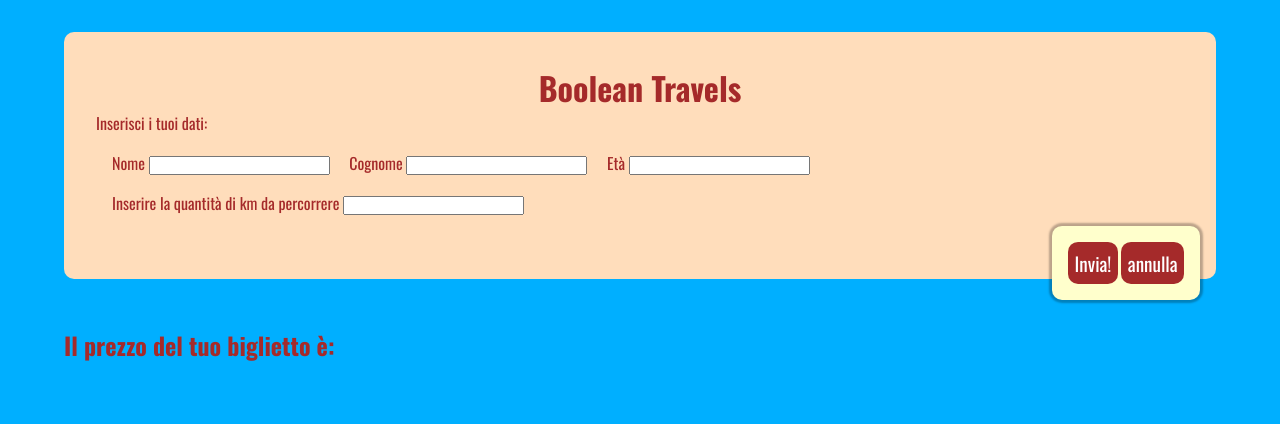
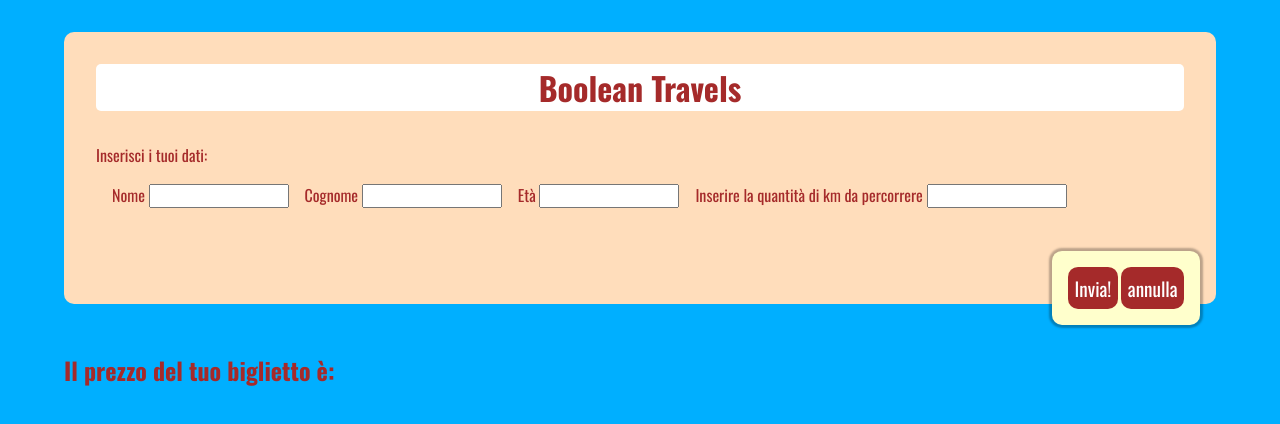
Before and after one commit to gioanbatan/js-biglietto-treno-form, a plain HTML site: page index.html in a window 1280 px wide. Drawn offline with nearby package versions, Linux system fonts and the light colour scheme.

Commit message:
Added output name, lastname and age

```diff
--- a/css/style.css
+++ b/css/style.css
@@ -15,7 +15,12 @@ html {
 }
 
 h1 {
+    display: block;
     text-align: center;
+    background-color: #ffffff;
+    border-radius: 5px;
+
+    margin-bottom: 2rem;
 }
 
 h2 {
@@ -23,6 +28,10 @@ h2 {
 }
 
 button {
+    font-family: 'Oswald', sans-serif;
+}
+
+input {
     font-family: 'Oswald', sans-serif;
 }
 
@@ -36,13 +45,23 @@ button {
     position: relative;
     margin-top: 2rem;
     background-color: #ffddbb;
-    padding: 2rem 2rem 4rem;
+    padding: 2rem 2rem 6rem;
     border-radius: 10px;
 }
-.ms_user-data label {
-    display: inline-block;
+
+.ms_user-input-container {
+    display: flex;
+    flex-wrap: wrap;
+    align-items: flex-end;
+}
+
+.ms_user-input {
     padding-left: 1rem;
     padding-top: 1rem;
+}
+
+.ms_user-input label {
+    margin-left: 1rem 1rem;
 }
 
 .ms_send {
--- a/index.html
+++ b/index.html
@@ -26,20 +26,27 @@
 
                     <p>Inserisci i tuoi dati:</p>
 
+                    <div class="ms_user-input-container">
+                        <div class="ms_user-input">
                             <label for="user-name">Nome</label>
                             <input type="text" id="user-name">
+                        </div>
 
+                        <div class="ms_user-input">
                             <label for="user-lastname">Cognome</label>
                             <input type="text" id="user-lastname">
+                        </div>
 
+                        <div class="ms_user-input">
                             <label for="user-age">Età</label>
                             <input type="text" id="user-age">
+                        </div>
 
-                    <br>
-
+                        <div class="ms_user-input">
                             <label for="user-distance">Inserire la quantità di km da percorrere </label>
                             <input type="text" id="user-distance">
-
+                        </div>
+                    </div>
 
                     <!-- Send button -->
                     <div class="ms_send">
@@ -54,6 +61,9 @@
 
                 <!-- Ouput section -->
                 <section class="output">
+                    <h2 id="user-name-output"></h2>
+                    <h2 id="user-lastname-output"></h2>
+                    <h2 id="user-age-output"></h2>
                     <h2 id="final-price">Il prezzo del tuo biglietto è: </h2>
                 </section>
                 <!-- /Ouput section -->
--- a/js/script.js
+++ b/js/script.js
@@ -78,6 +78,10 @@ sendBtn.addEventListener("click", function() {
     console.log("total", priceTotal);
 
     // OUTPUT
+    // Output nome, cognome, età
+    document.getElementById("user-name-output").innerHTML = userNameInput.value
+    document.getElementById("user-lastname-output").innerHTML = userLastNameInput.value
+    document.getElementById("user-age-output").innerHTML = `Età ${userAge} anni`;
     // Mostrare prezzo finale su schermo
     document.getElementById("final-price").innerHTML = `Il prezzo del tuo biglietto è: ${priceTotal} €`;
 
```
Lines whose indentation alone changed are shown as unchanged.
